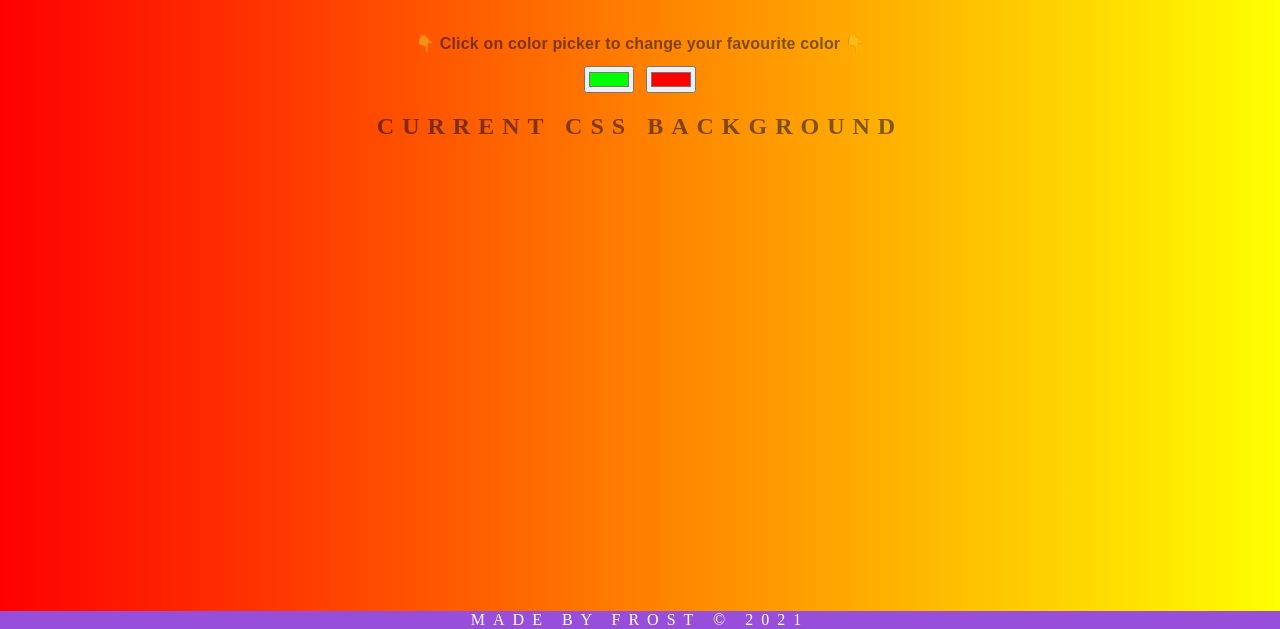
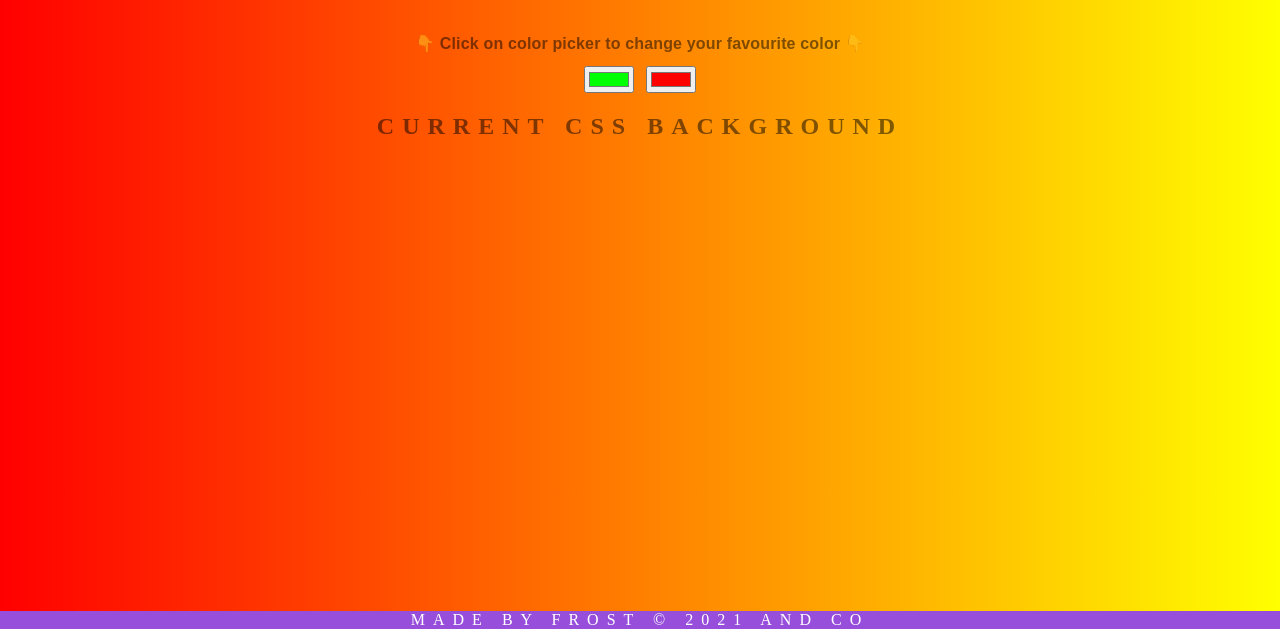
Before and after one commit to faridanuar21/try-background-generator2, a plain HTML site: page index.html in a window 1280 px wide. Shown: the part 171-800 px from the top of the page. Drawn offline with Linux system fonts and the light colour scheme.

Commit message:
Changes in footer

```diff
--- a/index.html
+++ b/index.html
@@ -19,7 +19,7 @@
 
 <div class="footer-copyright">
     <div class="wrap">
-        <footer>Made by frost &copy 2021</footer>
+        <footer>Made by frost &copy 2021 and CO</footer>
     </div>
 </div>
 </body>
```
